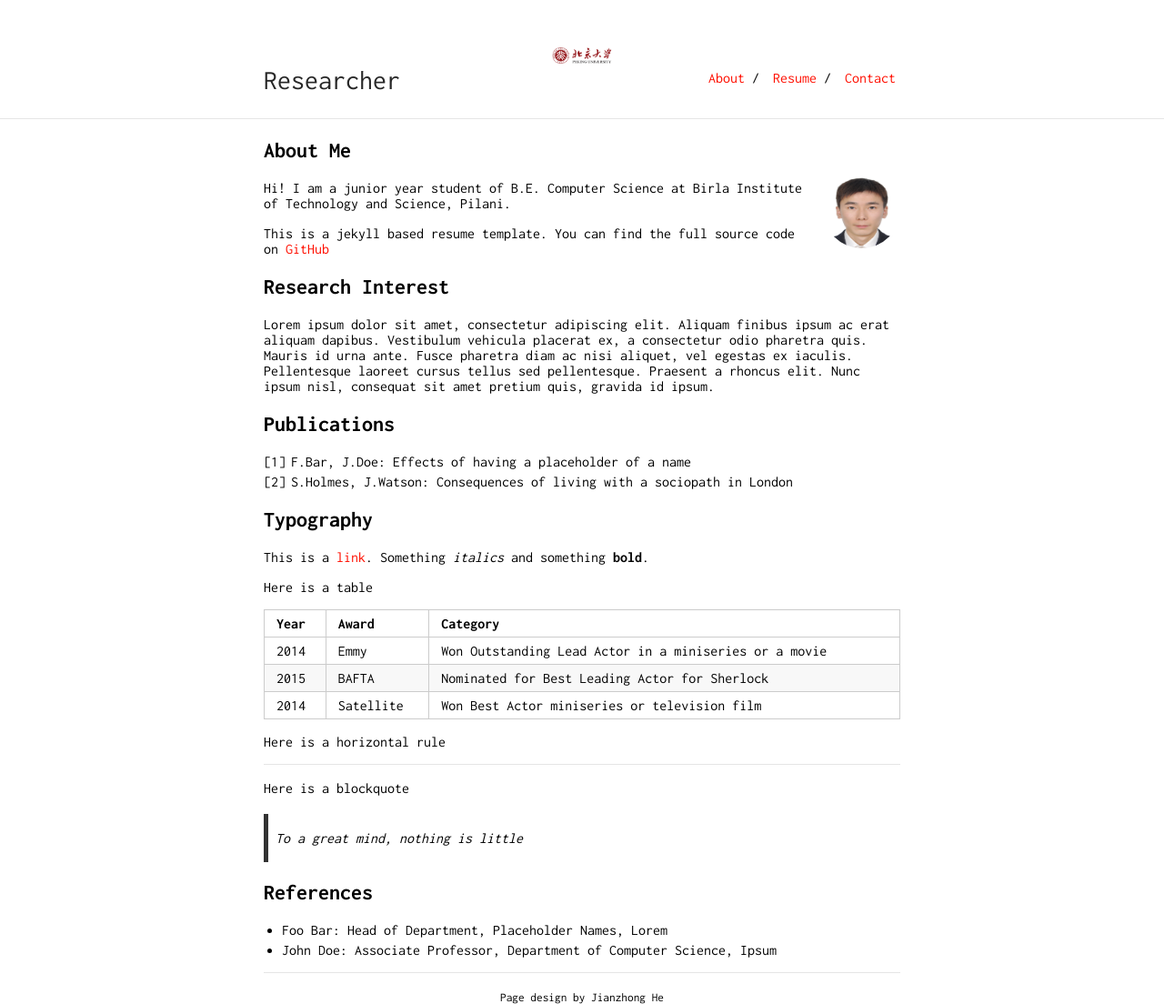
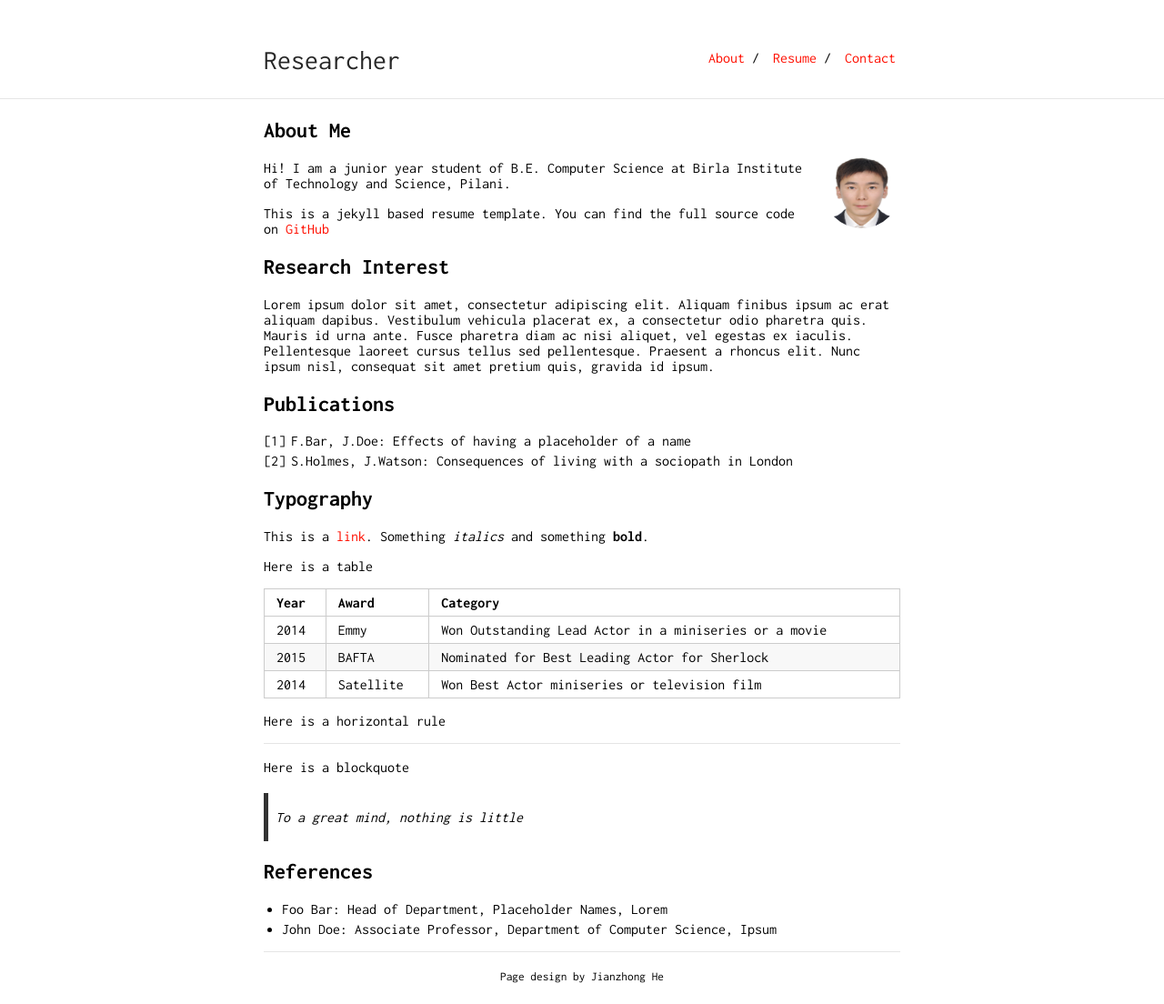
Before and after one commit to pkuCactus/pkuCactus2.github.io, a Jekyll site: the page built from index.md, in a window 1280 px wide. Shown: the whole page at 91% size. Built offline with Jekyll 4.4.1, drawn with Linux system fonts in a browser that asks for light colours; our own code applies the rules of GitHub Pages for plain Markdown files; after the commit the page ends 1081 px from its top, so only the background shows below that.

```diff
--- a/_config.yml
+++ b/_config.yml
@@ -1,9 +1,9 @@
 title: Researcher
 url: "home.jianzhong.cn"
-baseurl: ""
+baseurl: "/"
 
 markdown: kramdown
-ins_logo: "./pkulogo.png"
+# ins_logo: "./pkulogo.png"
 
 tracking_id: #
 
@@ -17,7 +17,7 @@
 
 nav:
  - name: "About"
-   link: ""
+   link: "index"
  - name: "Resume"
    link: "resume.pdf"
  - name: "Contact"
```
